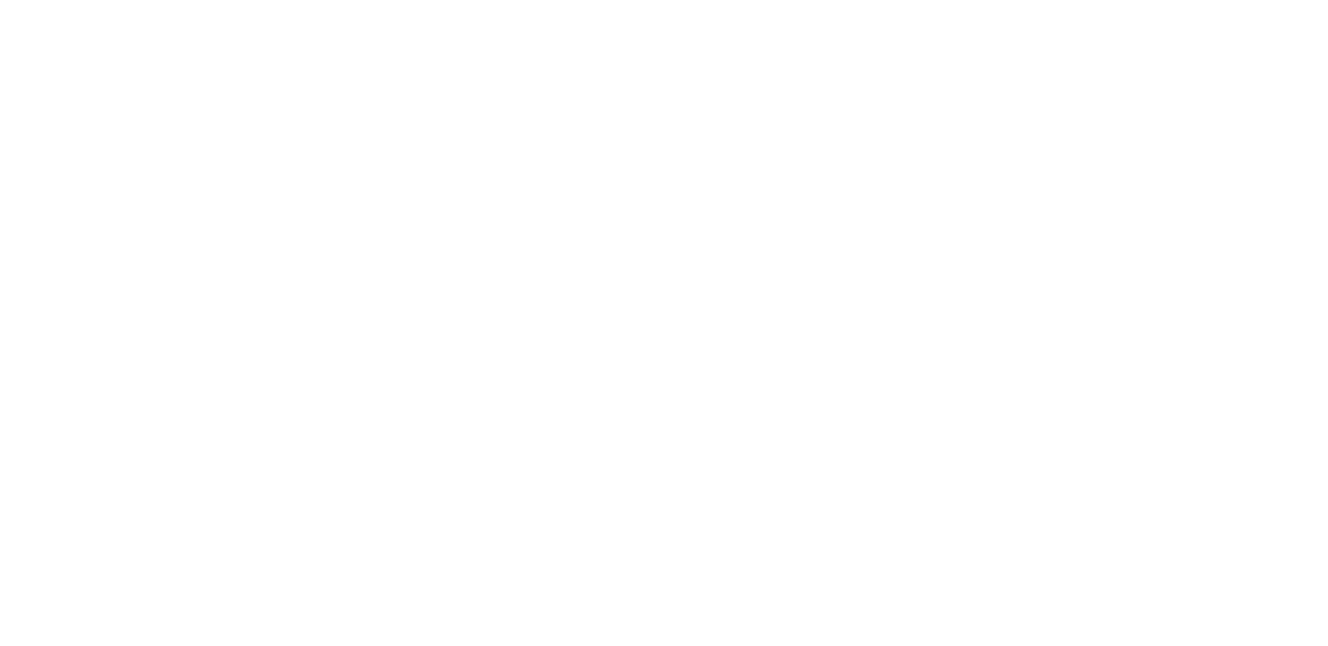
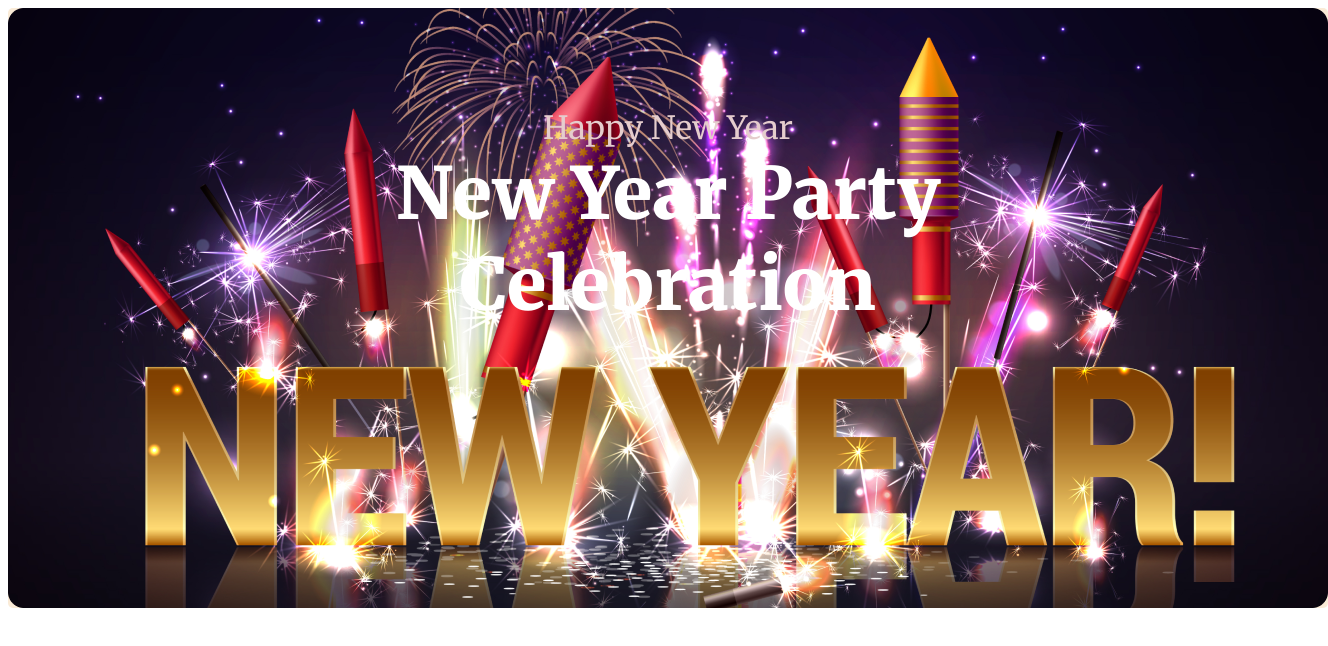
Before and after one commit to Reaz2020/new-year-offer-min, a plain HTML site: page index.html in a window 1280 px wide. Shown: the whole page, 1328 px wide, since content can reach past the window. Drawn offline with Linux system fonts and the light colour scheme.

Commit message:
First header section

```diff
--- a/index.html
+++ b/index.html
@@ -4,8 +4,19 @@
     <meta charset="UTF-8">
     <meta name="viewport" content="width=device-width, initial-scale=1.0">
     <title>New Year Offer</title>
+    <link rel="stylesheet" href="style/style.css">
 </head>
 <body>
+    <main>
+        <section class="header">
+            <div class="title-and-sub">
+            <p class="title">Happy New Year</p>
+            <p class="sub-title">New Year Party Celebration</p>
+            </div>
+
+
+        </section>
+    </main>
 
 </body>
 </html>
--- a/style/style.css
+++ b/style/style.css
@@ -0,0 +1,42 @@
+@import url('https://fonts.googleapis.com/css2?family=Merriweather:ital,wght@0,300;0,400;0,700;0,900;1,300;1,400;1,700;1,900&display=swap');
+
+.title{
+font-size: 32px;
+color: rgb(229, 205, 205);
+font-family: "Merriweather", serif;
+margin: 0%;
+
+
+}
+.title-and-sub{
+    text-align: center;
+    padding-top: 100px;
+
+}
+
+ .sub-title{
+
+
+
+
+    font-size: 72px;
+    color: white;
+    font-family: "Merriweather", serif;
+    font-weight: 800;
+    margin:0%;
+    width: 632px;
+
+ }
+ .header {
+    display: flex; /* Make the header a flex container */
+    justify-content: center; /* Center items horizontally */
+   /* align-items: center; /* Center items vertically */
+    background-color: antiquewhite;
+    background-image: url('images/Banner Image.png');
+    background-size: cover;
+    background-position: center;
+    height: 600px;
+    width: 1320px; /* Add units */
+    border-radius: 5px;
+    margin: auto auto;
+}
```
Also changed, not shown: style/images/Banner Image.png (added), 1 other file.
